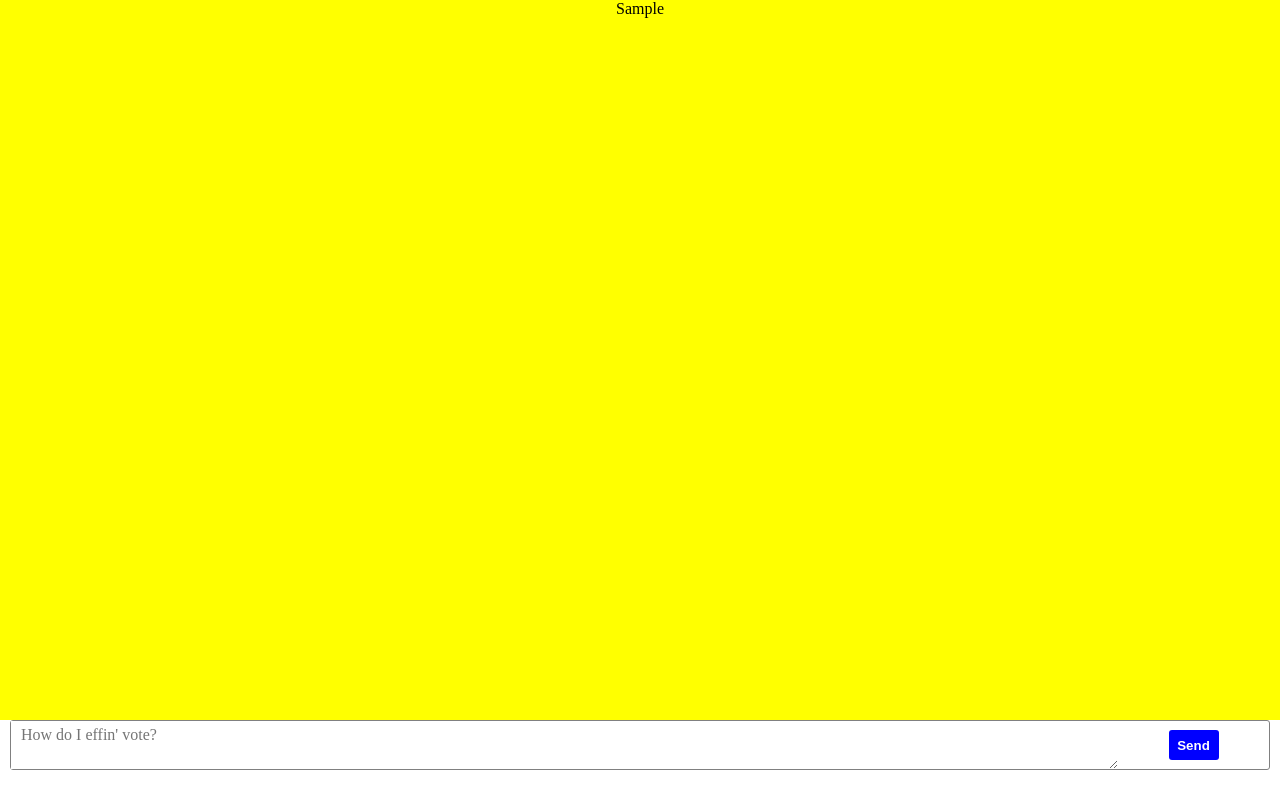
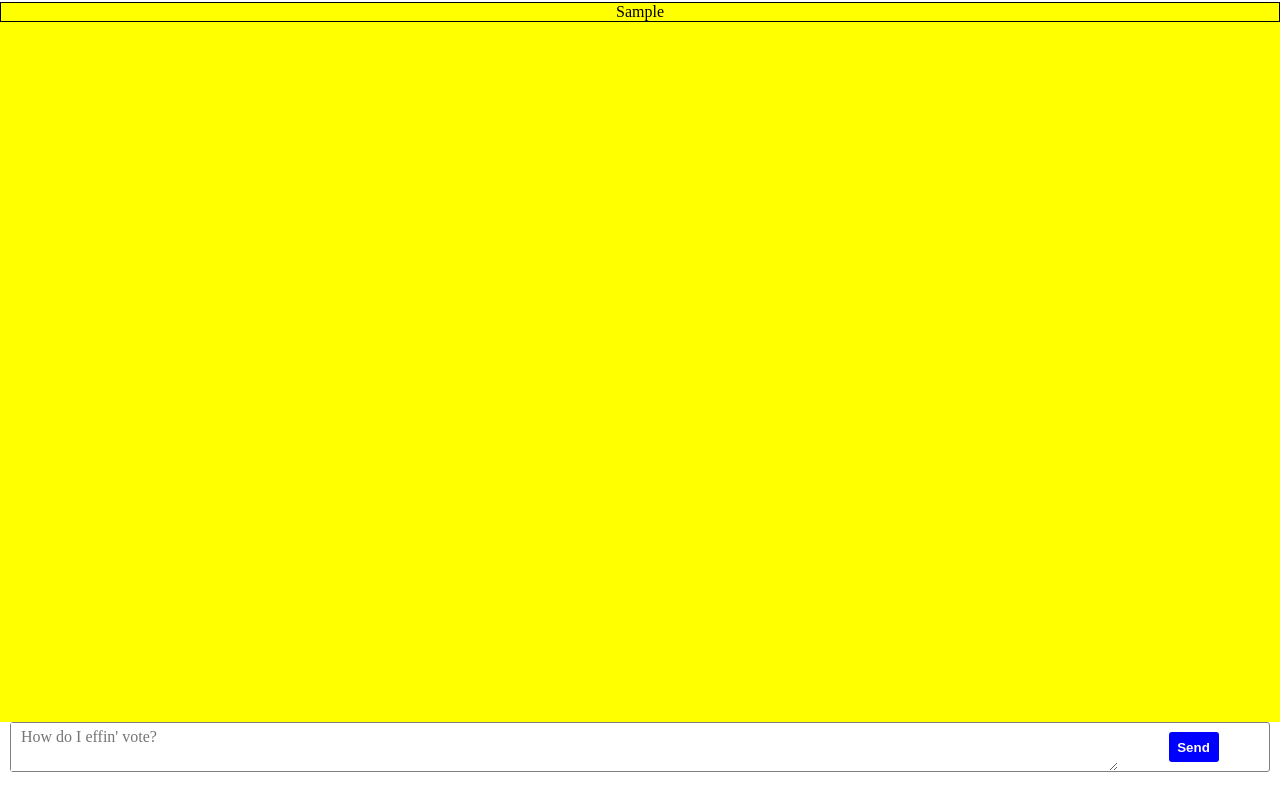
Before and after one commit to tomerovadia/EffingVoteOld, a React (Create React App) app: page / in a window 1280 px wide. Both pictures are taken after typing "Sample" into the empty fields and a click on the button "Send". Built offline with nearby package versions, Linux system fonts and the light colour scheme; no server answers.

Commit message:
Create very basic styling for messages

```diff
--- a/src/App.css
+++ b/src/App.css
@@ -115,6 +115,13 @@ time, mark, audio, video {
   border-radius: 3px;
 }
 
+.message-container {
+  width: 100%;
+  text-align: center;
+  border: 1px solid black;
+  margin: 2px 0;
+}
+
 /* @keyframes App-logo-spin {
   from {
     transform: rotate(0deg);
--- a/src/App.js
+++ b/src/App.js
@@ -5,6 +5,7 @@ import logo from './logo.svg';
 import './App.css';
 import { fetchBlah, fetchSocketClient } from './actions/actions';
 import { RECEIVE_MESSAGE } from './actions/actions.js';
+import Message from './message';
 
 class App extends React.Component {
   constructor(props) {
@@ -42,9 +43,13 @@ class App extends React.Component {
   }
 
   render() {
+    this.content = this.props.messages.map((message, i) => {
+      return <Message key={i} message={message} />
+    });
+
     return <div className="main-chat">
         <div className="message-history">
-          {this.props.messages}
+          {this.content}
         </div>
         <form onSubmit={this.handleSubmit}>
           <div className="input-div">
--- /dev/null
+++ b/src/message.js
@@ -0,0 +1,10 @@
+import React from 'react';
+
+export default (props) => {
+
+  return (
+    <div className='message-container'>
+      <p>{props.message}</p>
+    </div>
+  );
+}
--- a/src/util/blah_api_util.js
+++ b/src/util/blah_api_util.js
@@ -4,7 +4,7 @@ const io = require('socket.io-client');
 
 export const fetchSocketClient = () => {
   return new Promise((resolve, reject) => {
-    const socket = io();
+    const socket = io('http://192.168.0.102:8080');
     socket.on('chat message', receiveMessage);
     resolve(socket);
   });
```
